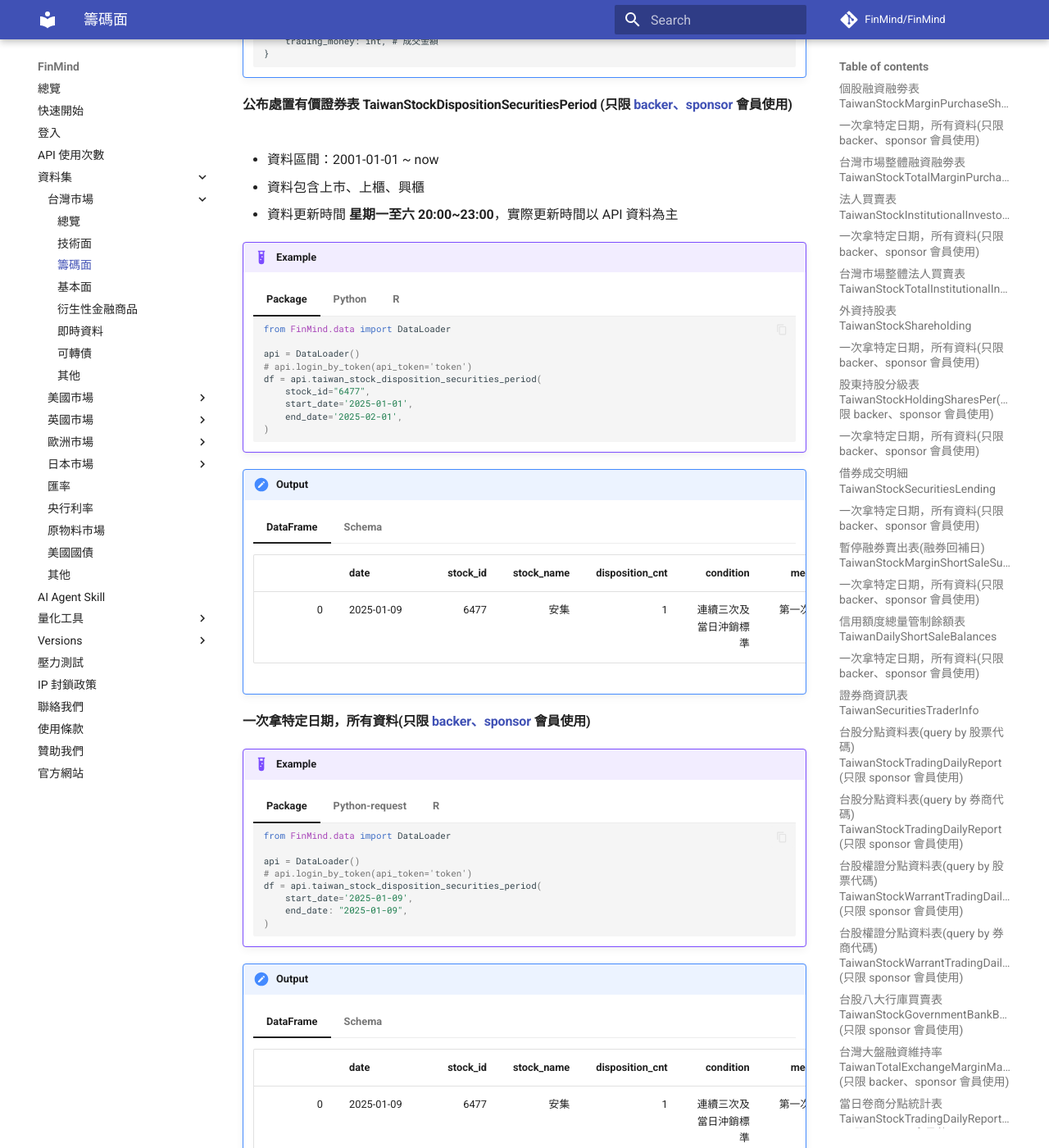
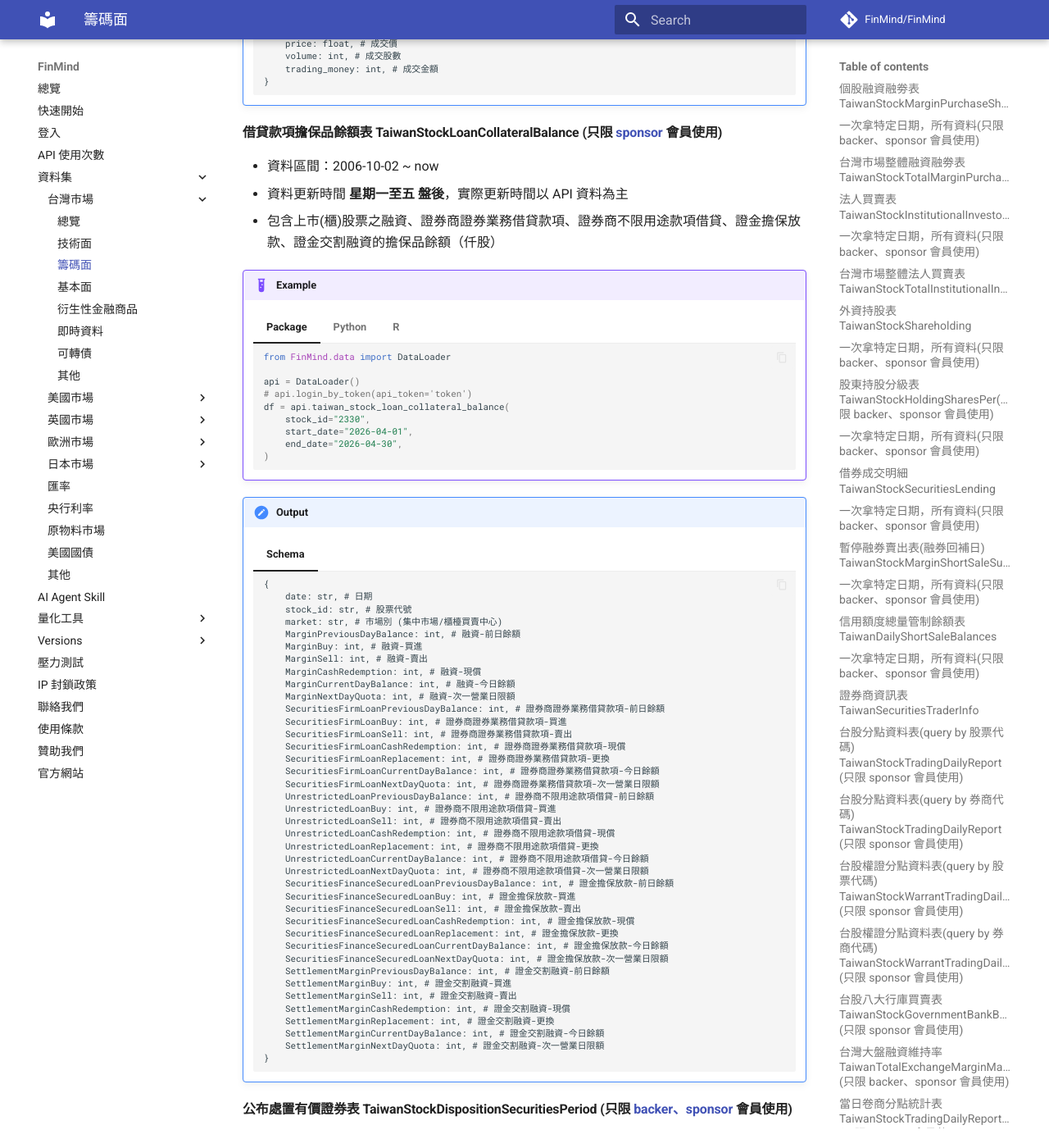
Before and after one commit to FinMind/FinMind-Doc, an MkDocs documentation site: the page built from docs/tutor/TaiwanMarket/Chip.md, in a window 1280 px wide and 1400 px high, scrolled down 22852 px. Shown: the whole window at 82% size. Built offline with MkDocs 1.6.1 and Material for MkDocs 9.7.7, drawn with Linux system fonts in a browser that asks for light colours; comment, search, counter and statistics services are not loaded; some of the changed text lies outside the part shown.

Commit message:
docs: 新增 TaiwanStockLoanCollateralBalance 借貸款項擔保品餘額表
- docs/tutor/TaiwanMarket/Chip.md: 籌碼面資料集 19 → 20，新增資料集連結 + 完整文件（37 欄位 schema、API 範例、Python/R/Package 三種使用方式）
- docs/tutor/TaiwanMarket/DataList.md: 78 → 79，籌碼面新增資料集連結
- docs/WhatIsNew.md: 加入 2026-04-30 版本記錄

````diff
--- a/docs/tutor/TaiwanMarket/Chip.md
+++ b/docs/tutor/TaiwanMarket/Chip.md
@@ -20,6 +20,7 @@
 - [當日卷商分點統計表 TaiwanStockTradingDailyReportSecIdAgg](https://finmind.github.io/tutor/TaiwanMarket/Chip/#taiwanstocktradingdailyreportsecidagg-sponsor)
 - [鉅額交易買賣日報表 TaiwanStockBlockTradingDailyReport](https://finmind.github.io/tutor/TaiwanMarket/Chip/#taiwanstockblocktradingdailyreport-sponsor)
 - [鉅額交易日成交資訊 TaiwanStockBlockTrade](https://finmind.github.io/tutor/TaiwanMarket/Chip/#taiwanstockblocktrade-sponsor)
+- [借貸款項擔保品餘額表 TaiwanStockLoanCollateralBalance](https://finmind.github.io/tutor/TaiwanMarket/Chip/#taiwanstockloancollateralbalance-sponsor)
 - [公布處置有價證券表 TaiwanStockDispositionSecuritiesPeriod](https://finmind.github.io/tutor/TaiwanMarket/Chip/#taiwanstockdispositionsecuritiesperiod-backersponsor)
 - [現股當日沖銷券差借券費率 TaiwanStockDayTradingBorrowingFeeRate](https://finmind.github.io/tutor/TaiwanMarket/Chip/#taiwanstockdaytradingborrowingfeerate-backersponsor)
 
@@ -2264,6 +2265,108 @@
         }
         ```
 
+#### 借貸款項擔保品餘額表 TaiwanStockLoanCollateralBalance (只限 [sponsor](https://finmindtrade.com/analysis/#/Sponsor/sponsor) 會員使用)
+
+- 資料區間：2006-10-02 ~ now
+- 資料更新時間 **星期一至五 盤後**，實際更新時間以 API 資料為主
+- 包含上市(櫃)股票之融資、證券商證券業務借貸款項、證券商不限用途款項借貸、證金擔保放款、證金交割融資的擔保品餘額（仟股）
+
+!!! example
+    === "Package"
+        ```python
+        from FinMind.data import DataLoader
+
+        api = DataLoader()
+        # api.login_by_token(api_token='token')
+        df = api.taiwan_stock_loan_collateral_balance(
+            stock_id="2330",
+            start_date="2026-04-01",
+            end_date="2026-04-30",
+        )
+        ```
+    === "Python"
+        ```python
+        import requests
+        import pandas as pd
+        url = "https://api.finmindtrade.com/api/v4/data"
+        token = "" # 參考登入，獲取金鑰
+        headers = {"Authorization": f"Bearer {token}"}
+        parameter = {
+            "dataset": "TaiwanStockLoanCollateralBalance",
+            "data_id": "2330",
+            "start_date": "2026-04-01",
+            "end_date": "2026-04-30",
+        }
+        data = requests.get(url, headers=headers, params=parameter)
+        data = data.json()
+        data = pd.DataFrame(data["data"])
+        print(data.head())
+        ```
+    === "R"
+        ```R
+        library(httr)
+        library(data.table)
+        url = "https://api.finmindtrade.com/api/v4/data"
+        token = "" # 參考登入，獲取金鑰
+        response = httr::GET(
+            url = url,
+            query = list(
+                dataset="TaiwanStockLoanCollateralBalance",
+                data_id="2330",
+                start_date="2026-04-01",
+                end_date="2026-04-30",
+                token=token
+            )
+        )
+        data = content(response)
+        df = do.call("rbind", lapply(data$data, as.data.frame))
+        head(df)
+        ```
+
+!!! output
+    === "Schema"
+        ```
+        {
+            date: str, # 日期
+            stock_id: str, # 股票代號
+            market: str, # 市場別 (集中市場/櫃檯買賣中心)
+            MarginPreviousDayBalance: int, # 融資-前日餘額
+            MarginBuy: int, # 融資-買進
+            MarginSell: int, # 融資-賣出
+            MarginCashRedemption: int, # 融資-現償
+            MarginCurrentDayBalance: int, # 融資-今日餘額
+            MarginNextDayQuota: int, # 融資-次一營業日限額
+            SecuritiesFirmLoanPreviousDayBalance: int, # 證券商證券業務借貸款項-前日餘額
+            SecuritiesFirmLoanBuy: int, # 證券商證券業務借貸款項-買進
+            SecuritiesFirmLoanSell: int, # 證券商證券業務借貸款項-賣出
+            SecuritiesFirmLoanCashRedemption: int, # 證券商證券業務借貸款項-現償
+            SecuritiesFirmLoanReplacement: int, # 證券商證券業務借貸款項-更換
+            SecuritiesFirmLoanCurrentDayBalance: int, # 證券商證券業務借貸款項-今日餘額
+            SecuritiesFirmLoanNextDayQuota: int, # 證券商證券業務借貸款項-次一營業日限額
+            UnrestrictedLoanPreviousDayBalance: int, # 證券商不限用途款項借貸-前日餘額
+            UnrestrictedLoanBuy: int, # 證券商不限用途款項借貸-買進
+            UnrestrictedLoanSell: int, # 證券商不限用途款項借貸-賣出
+            UnrestrictedLoanCashRedemption: int, # 證券商不限用途款項借貸-現償
+            UnrestrictedLoanReplacement: int, # 證券商不限用途款項借貸-更換
+            UnrestrictedLoanCurrentDayBalance: int, # 證券商不限用途款項借貸-今日餘額
+            UnrestrictedLoanNextDayQuota: int, # 證券商不限用途款項借貸-次一營業日限額
+            SecuritiesFinanceSecuredLoanPreviousDayBalance: int, # 證金擔保放款-前日餘額
+            SecuritiesFinanceSecuredLoanBuy: int, # 證金擔保放款-買進
+            SecuritiesFinanceSecuredLoanSell: int, # 證金擔保放款-賣出
+            SecuritiesFinanceSecuredLoanCashRedemption: int, # 證金擔保放款-現償
+            SecuritiesFinanceSecuredLoanReplacement: int, # 證金擔保放款-更換
+            SecuritiesFinanceSecuredLoanCurrentDayBalance: int, # 證金擔保放款-今日餘額
+            SecuritiesFinanceSecuredLoanNextDayQuota: int, # 證金擔保放款-次一營業日限額
+            SettlementMarginPreviousDayBalance: int, # 證金交割融資-前日餘額
+            SettlementMarginBuy: int, # 證金交割融資-買進
+            SettlementMarginSell: int, # 證金交割融資-賣出
+            SettlementMarginCashRedemption: int, # 證金交割融資-現償
+            SettlementMarginReplacement: int, # 證金交割融資-更換
+            SettlementMarginCurrentDayBalance: int, # 證金交割融資-今日餘額
+            SettlementMarginNextDayQuota: int, # 證金交割融資-次一營業日限額
+        }
+        ```
+
 #### 公布處置有價證券表 TaiwanStockDispositionSecuritiesPeriod (只限 [backer、sponsor](https://finmindtrade.com/analysis/#/Sponsor/sponsor) 會員使用)
 
 - 資料區間：2001-01-01 ~ now
````
Also changed, not shown: other parts of docs/tutor/TaiwanMarket/Chip.md (+1 -1 lines), docs/WhatIsNew.md (+3 -0 lines), docs/tutor/TaiwanMarket/DataList.md (+2 -1 lines).
